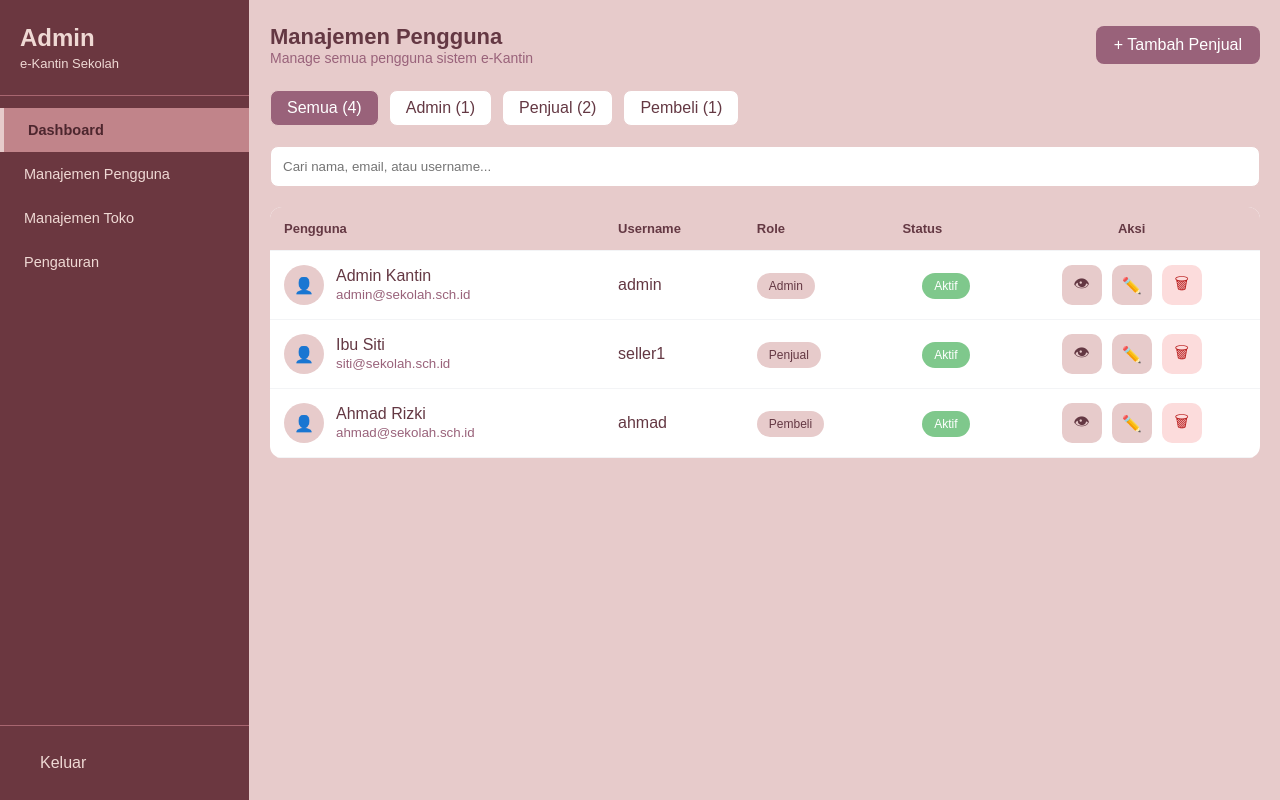
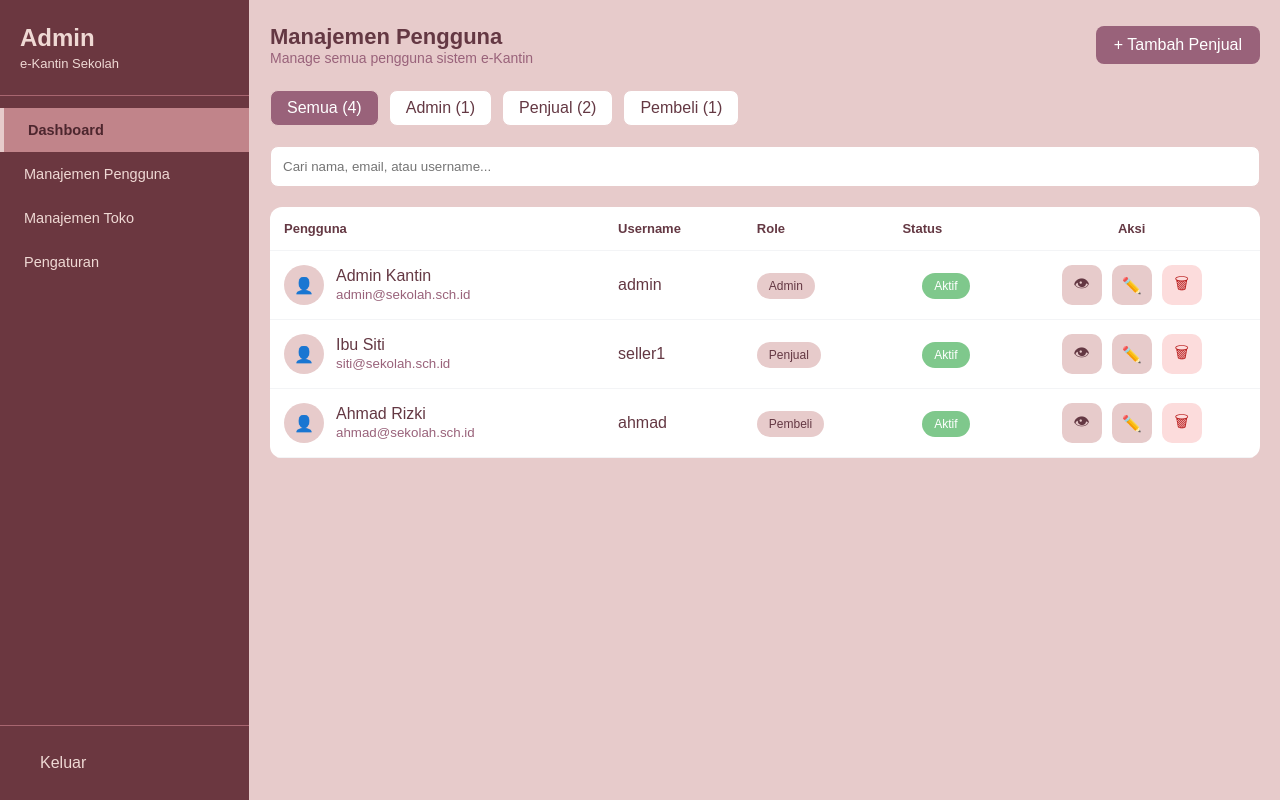
Before and after one commit to rania-n/e-kantin, a PHP site: page /e-kantin/user.php in a window 1280 px wide. Run offline with PHP 8.4, Linux system fonts and the light colour scheme.

Commit message:
Update user.css

```diff
--- a/admin/manajemenpengguna/user.css
+++ b/admin/manajemenpengguna/user.css
@@ -99,7 +99,6 @@ th, td {
 }
 
 th {
-  background: #E7CBCB;
   font-size: 13px;
   text-align: left;
 }
@@ -162,7 +161,6 @@ td:last-child {
   gap: 10px;
 }
 
-/* ICON */
 .aksi-icon {
   width: 40px;
   height: 40px;
@@ -174,6 +172,7 @@ td:last-child {
   text-decoration: none;
   color: #643843;
   transition: 0.2s;
+  font-size: 16px;
 }
 
 .aksi-icon:hover {
```
